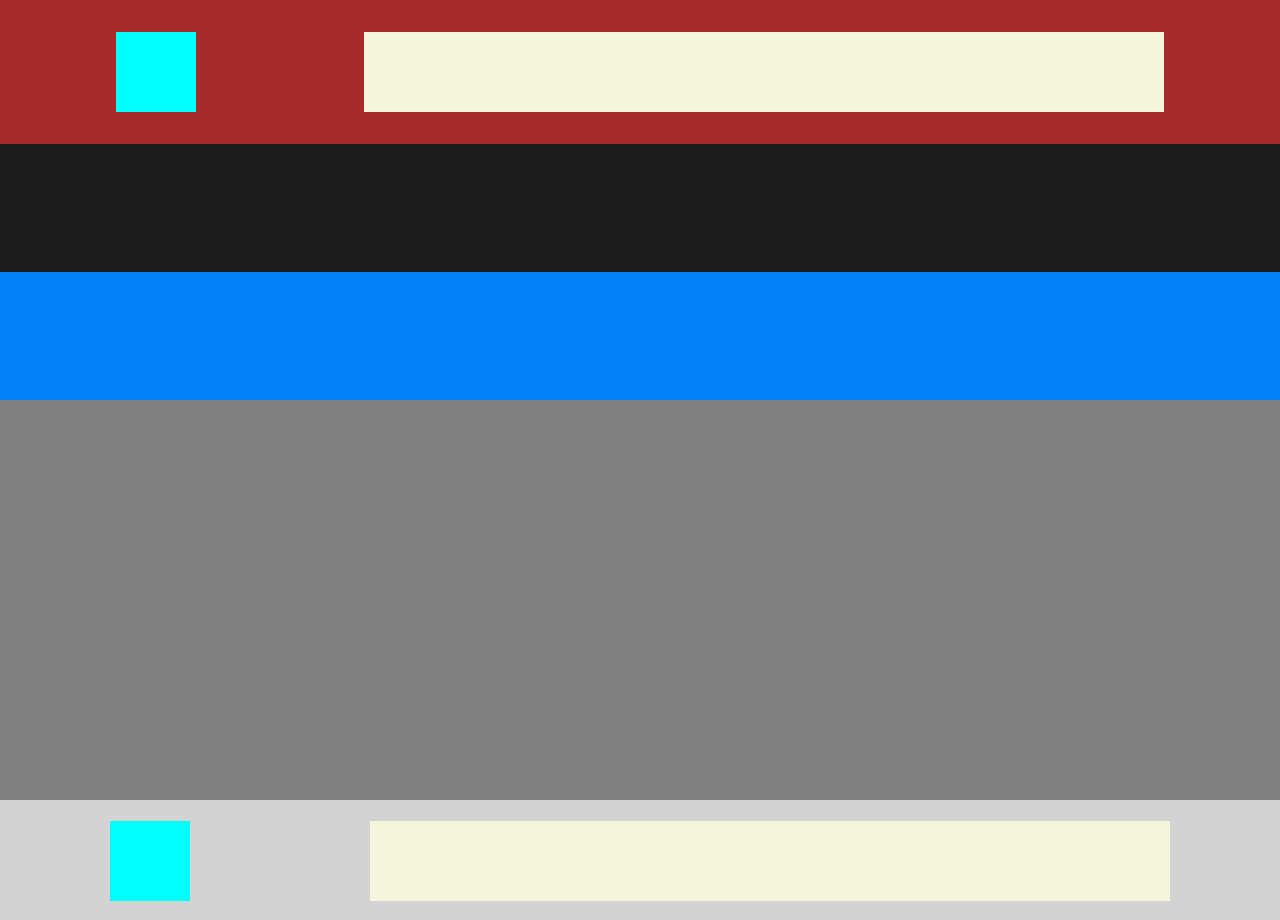
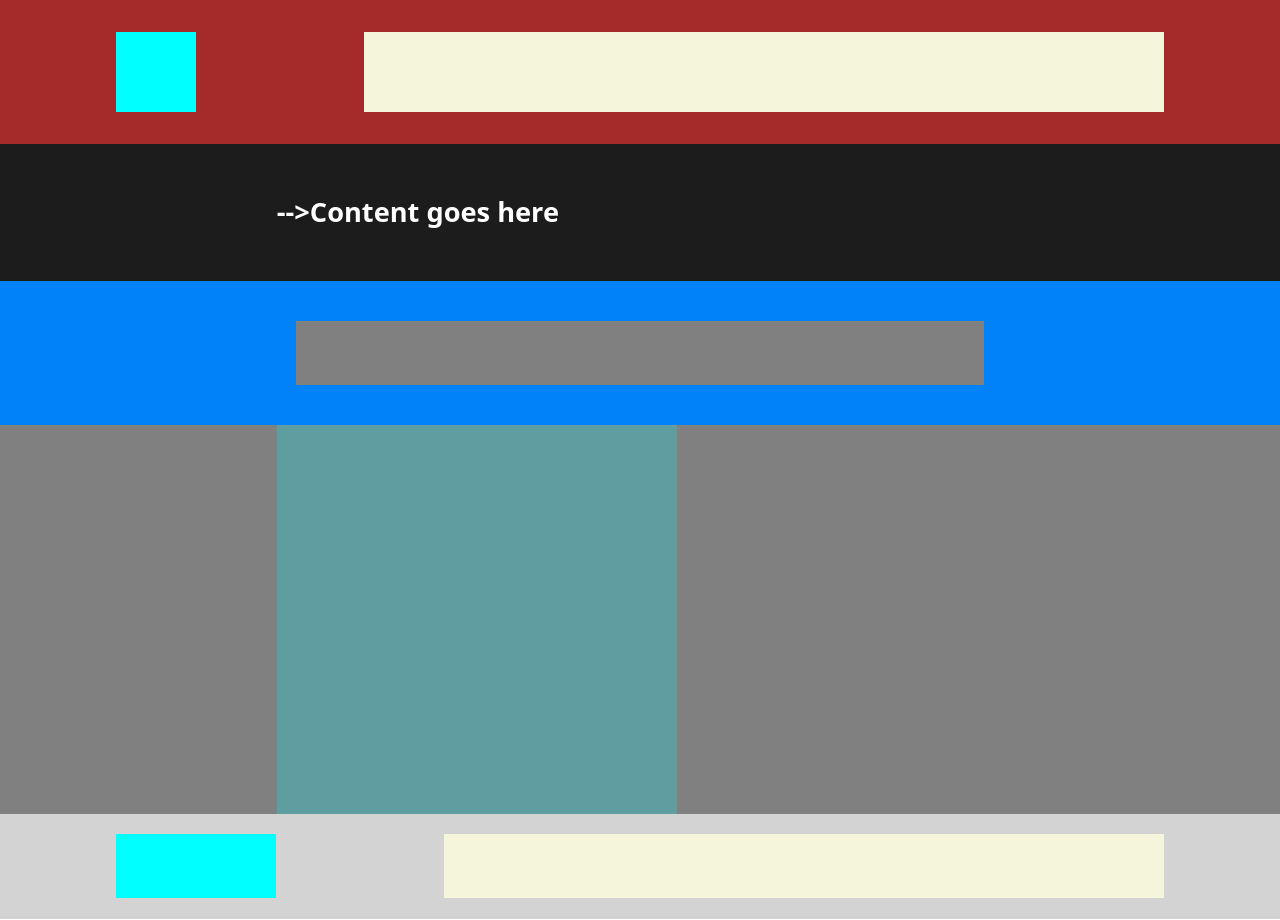
Before and after one commit to Crisano97/vue-dc-comics, a Vue app: page / in a window 1280 px wide. Built offline with nearby package versions, Linux system fonts and the light colour scheme.

Commit message:
general block structure

```diff
--- a/src/components/Footer.vue
+++ b/src/components/Footer.vue
@@ -1,6 +1,10 @@
 <template>
   <footer>
-    <div class="footer-top"></div>
+    <div class="footer-top">
+        <nav>
+
+        </nav>
+    </div>
     <div class="footer-bottom d-flex justify-content-around">
         <div class="sign-up"></div>
         <div class="follow"></div>
@@ -18,24 +22,30 @@ export default {
 
     div.footer-top{
         width: 100%;
-        height: 25rem;
         background-color: gray;
+
+        nav{
+            background-color: cadetblue;
+            height: 24.3rem;
+            width: 25rem;
+            margin-left: 17.3rem;
+        }
     }
+
     div.footer-bottom{
-        padding: 1.3rem;
+        padding: 1.3rem 2rem;
         width: 100%;
-        height: 7.5rem;
         background-color: lightgrey;
 
         div.sign-up{
-            height: 5rem;
-            width: 5rem;
+            height: 4rem;
+            width: 10rem;
             background-color: aqua;
         }
 
         div.follow{
-            height: 5rem;
-            width: 50rem;
+            height: 4rem;
+            width: 45rem;
             background-color: beige;
         }
     }
--- a/src/components/Main.vue
+++ b/src/components/Main.vue
@@ -1,7 +1,17 @@
 <template>
   <main>
-    <div class="content"></div>
-    <div class="main-nav"></div>
+    <div class="content">
+        <span>-->Content goes here</span>
+    </div>
+    <div class="main-nav">
+        <div class="link-wrapper d-flex justify-content-between p-4">
+            <div class="link"></div>
+            <div class="link"></div>
+            <div class="link"></div>
+            <div class="link"></div>
+            <div class="link"></div>
+        </div>
+    </div>
   </main>
 </template>
 
@@ -16,13 +26,27 @@ export default {
 
     div{
         width: 100%;
-        height: 8rem;
+        // height: 8rem;
     }
 
     div.content {
         background-color: #1C1C1C;
+        color: white;
+        padding: 3rem 17.3rem;
+
+        span{
+            font-size: 1.7rem;
+            font-weight: bold;
+        }
     }
     div.main-nav{
         background-color: $mainBgColor;
+        padding: 1rem 17rem;
+
+        div.link{
+            height: 4rem;
+            width: 10rem;
+            background-color: gray;
+        }
     }
 </style>
```
